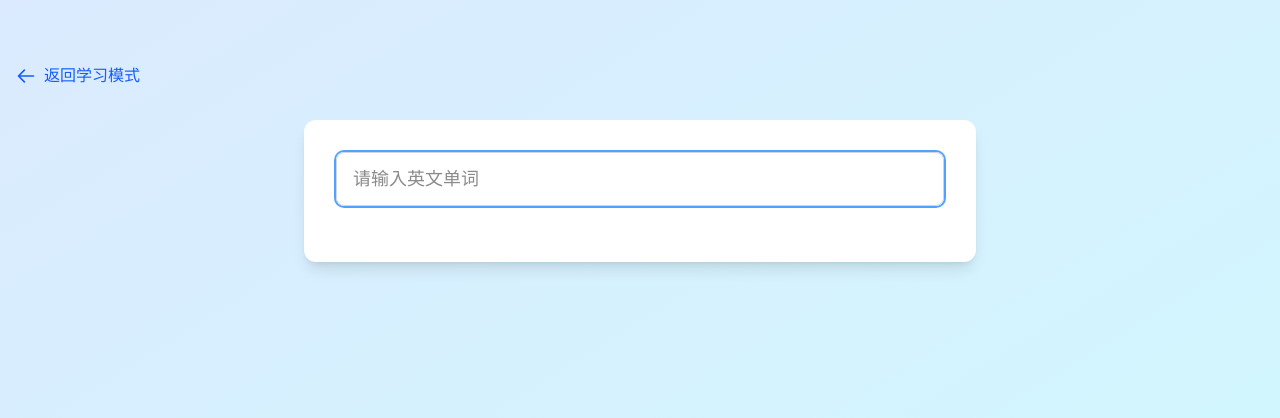
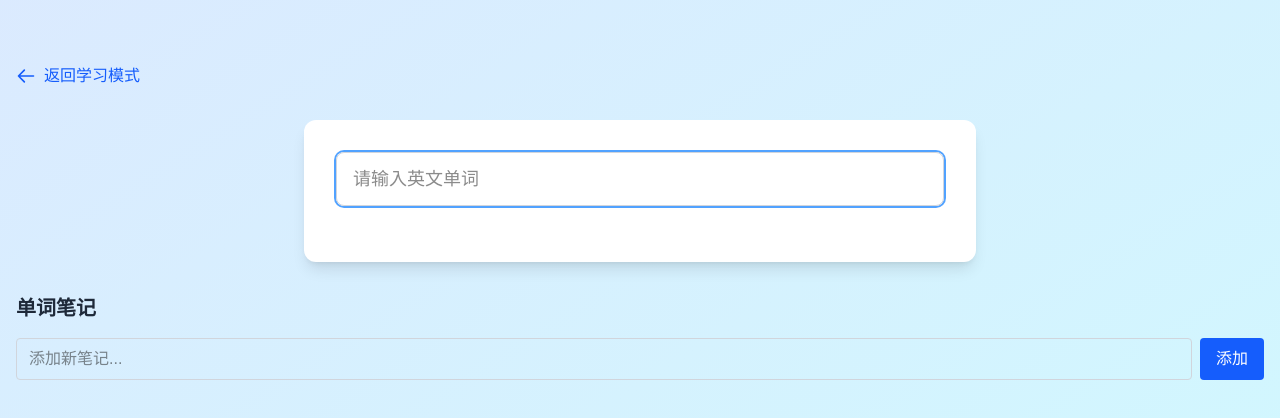
Before and after one commit to dianyu-luo/dian_english, a Next.js app: page /learning/word in a window 1280 px wide. Shown: the top 418 px of the page. Built offline with nearby package versions, Linux system fonts and the light colour scheme.

Commit message:
笔记条目

```diff
--- a/app/learning/word/page.tsx
+++ b/app/learning/word/page.tsx
@@ -8,6 +8,11 @@ export default function WordLearning() {
     const [result, setResult] = useState<any>(null);
     const [loading, setLoading] = useState(false);
     const [error, setError] = useState("");
+    // 笔记列表
+    const [notes, setNotes] = useState<string[]>([]);
+    const [newNote, setNewNote] = useState("");
+    const [editIdx, setEditIdx] = useState<number|null>(null);
+    const [editVal, setEditVal] = useState("");
 
     useEffect(() => {
         if (!word) {
@@ -86,7 +91,50 @@ export default function WordLearning() {
                             ))}
                         </div>
                     )}
-                </div>
+                                </div>
+                                {/* 笔记列表 */}
+                                <div className="mt-8">
+                                    <h2 className="text-xl font-bold mb-4 text-gray-800 dark:text-white">单词笔记</h2>
+                                    <div className="flex mb-4 gap-2">
+                                        <input
+                                            type="text"
+                                            className="flex-1 px-3 py-2 rounded border border-gray-300 focus:outline-none focus:ring-2 focus:ring-blue-400"
+                                            placeholder="添加新笔记..."
+                                            value={newNote}
+                                            onChange={e => setNewNote(e.target.value)}
+                                            onKeyDown={e => { if (e.key === 'Enter' && newNote.trim()) { setNotes([...notes, newNote.trim()]); setNewNote(""); }}}
+                                        />
+                                        <button
+                                            className="bg-blue-600 hover:bg-blue-700 text-white px-4 py-2 rounded"
+                                            onClick={() => { if (newNote.trim()) { setNotes([...notes, newNote.trim()]); setNewNote(""); }}}
+                                        >添加</button>
+                                    </div>
+                                    <ul className="space-y-2">
+                                        {notes.map((note, idx) => (
+                                            <li key={idx} className="flex items-center gap-2 bg-gray-100 dark:bg-slate-700 rounded px-3 py-2">
+                                                {editIdx === idx ? (
+                                                    <>
+                                                        <input
+                                                            className="flex-1 px-2 py-1 rounded border border-gray-300"
+                                                            value={editVal}
+                                                            onChange={e => setEditVal(e.target.value)}
+                                                            onKeyDown={e => { if (e.key === 'Enter') { setNotes(notes.map((n, i) => i === idx ? editVal : n)); setEditIdx(null); }}}
+                                                            autoFocus
+                                                        />
+                                                        <button className="text-blue-600" onClick={() => { setNotes(notes.map((n, i) => i === idx ? editVal : n)); setEditIdx(null); }}>保存</button>
+                                                        <button className="text-gray-500" onClick={() => setEditIdx(null)}>取消</button>
+                                                    </>
+                                                ) : (
+                                                    <>
+                                                        <span className="flex-1 break-all">{note}</span>
+                                                        <button className="text-blue-600" onClick={() => { setEditIdx(idx); setEditVal(note); }}>编辑</button>
+                                                        <button className="text-red-500" onClick={() => setNotes(notes.filter((_, i) => i !== idx))}>删除</button>
+                                                    </>
+                                                )}
+                                            </li>
+                                        ))}
+                                    </ul>
+                                </div>
             </main>
         </div>
     );
```
